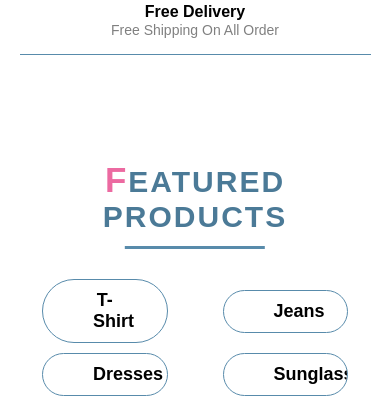
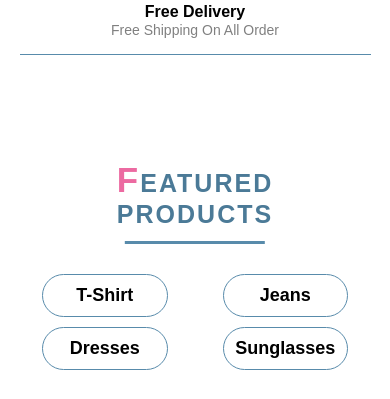
Before and after one commit to mdsabry/Second-Project, a plain HTML site: page index.html in a window 390 px wide. Shown: the part 3651-4050 px from the top of the page. Drawn offline with Linux system fonts and the light colour scheme.

Commit message:
Update style.css

```diff
--- a/css/style.css
+++ b/css/style.css
@@ -623,17 +623,22 @@ section h2:hover::after {
 }
 
 /* ---------------------- */
+.featured-products h2 {
+    font-size: 25px;
+}
+
 .featured-products .products ul {
     display: flex;
     flex-wrap: wrap;
-    gap: 20px;
+    gap: 10px;
     align-items: center;
     justify-content: center;
 
 }
 
 .featured-products .products ul li {
-    padding: 10px 50px;
+    padding: 10px;
+    text-align: center;
     border: 1px solid #588bab;
     transition: .3s;
     position: relative;
@@ -1276,7 +1281,7 @@ nav ul li {
     }
 
     .featured-products .products ul li {
-        width: 80%;
+        width: 100%;
         margin: auto;
         text-align: center;
     }
```
